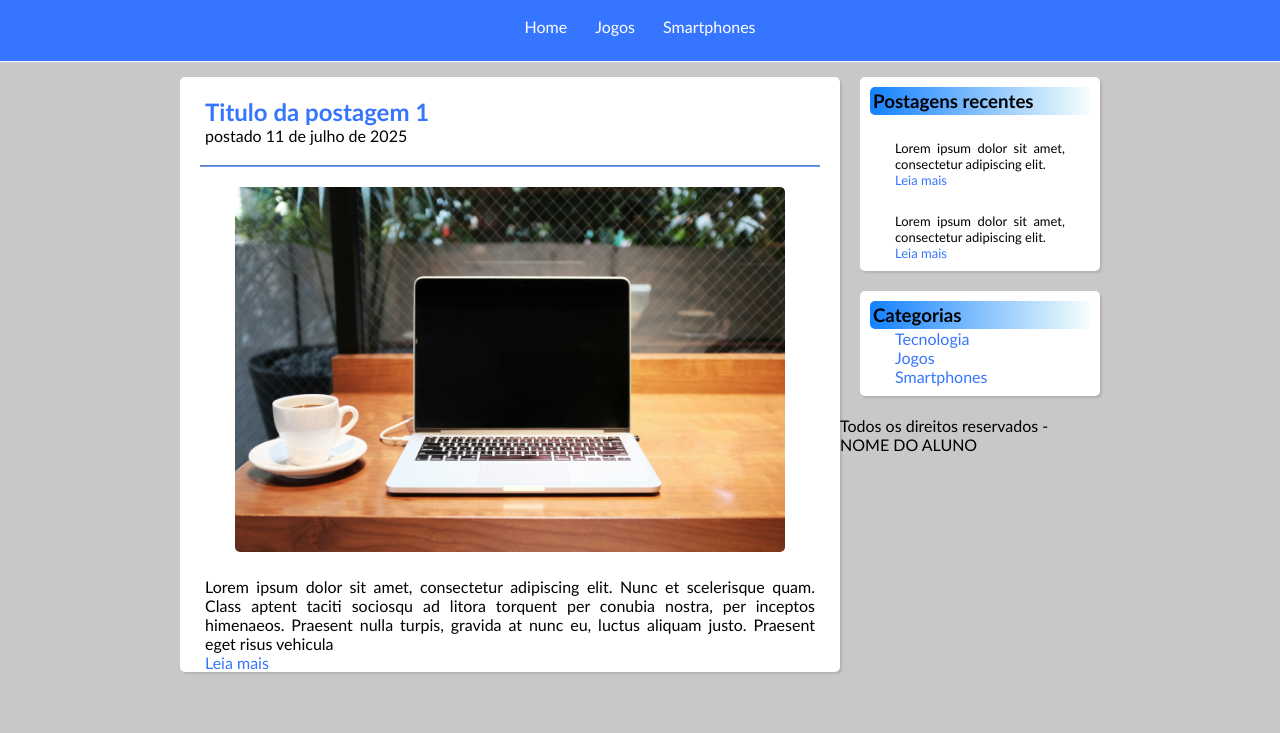
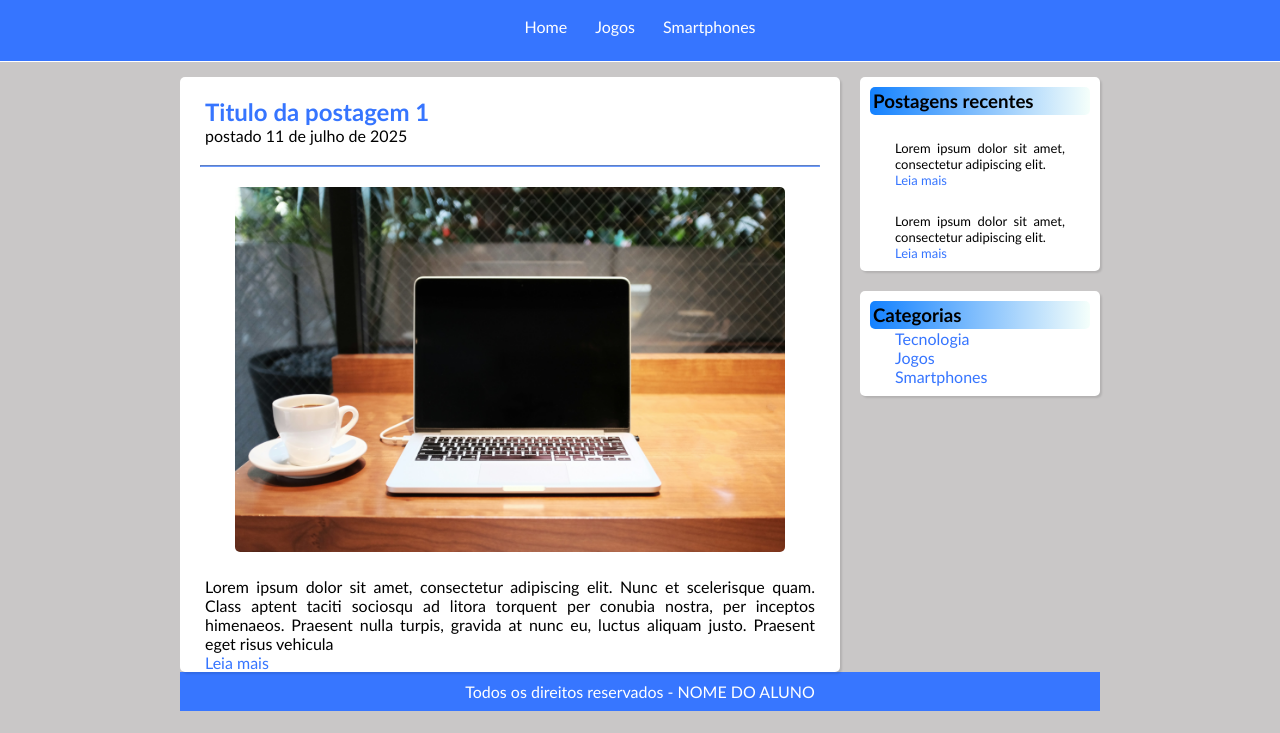
Before and after one commit to luizagostinho/projeto-facul-tecnologica, a plain HTML site: page index.html in a window 1280 px wide. Shown: the part 67-800 px from the top of the page. Drawn offline with Linux system fonts and the light colour scheme.

Commit message:
Add footer styling to CSS
Introduced a new #footer selector with centering, padding, background color, and text color to style the page footer.

```diff
--- a/css/style.css
+++ b/css/style.css
@@ -133,5 +133,12 @@ p {
 
 #right-side a:hover {
    text-decoration: underline;
+}
 
+#footer {
+    clear: both;
+    text-align: center;
+    padding: 10px;
+    background-color: rgb(55, 118, 255);
+    color: white;
 }
```
